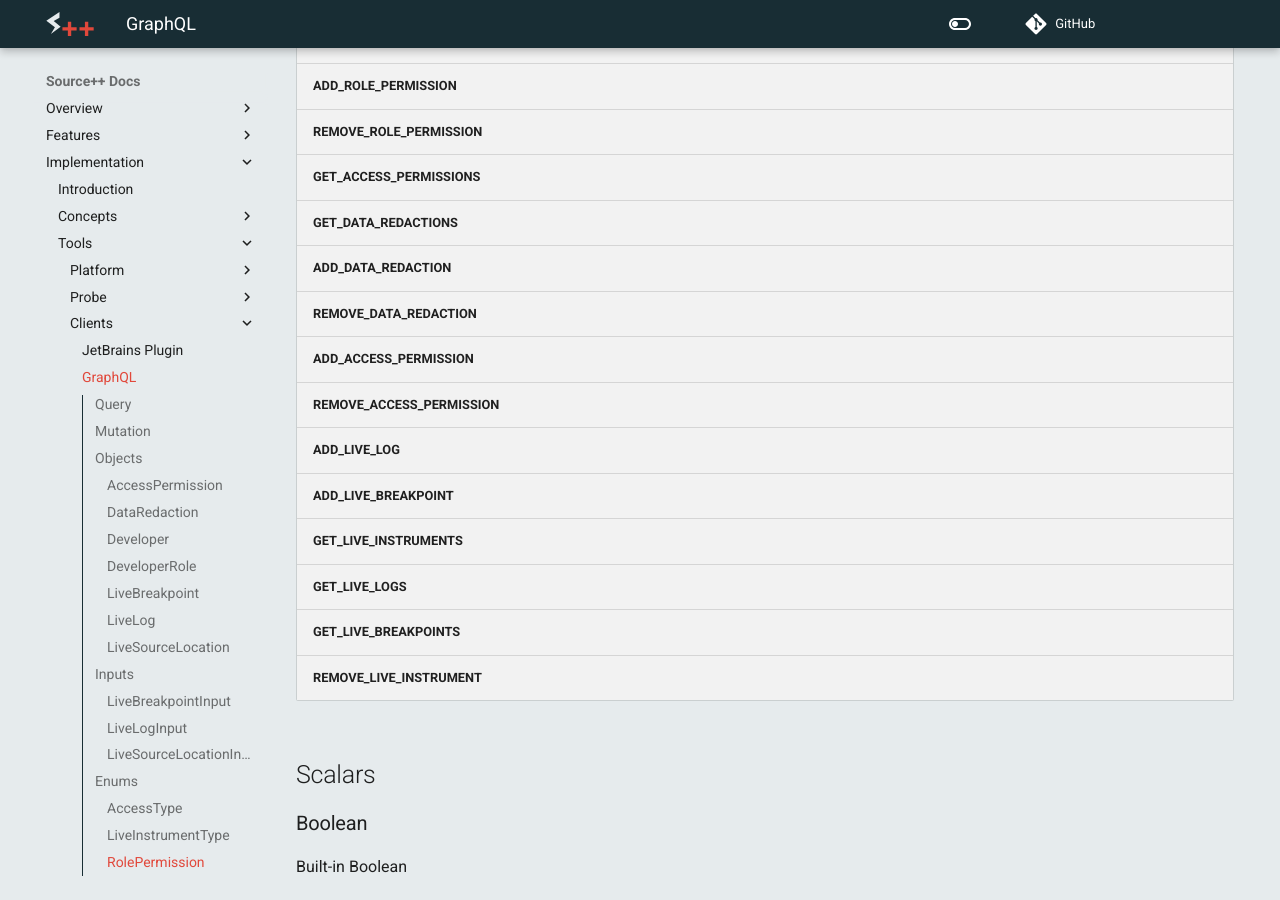
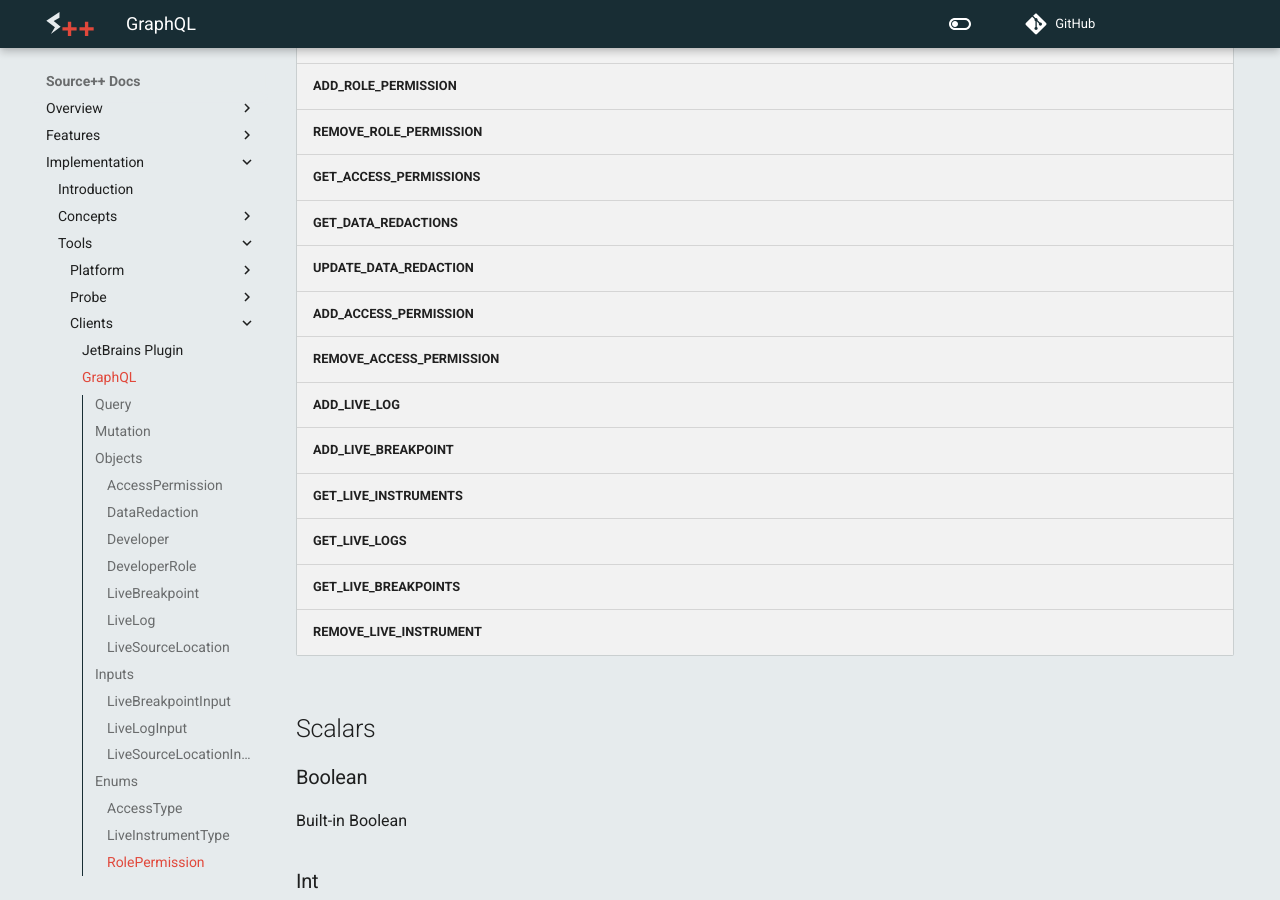
Before and after one commit to sourceplusplus/documentation, an MkDocs documentation site: the page built from docs/implementation/tools/clients/graphql.md, in a window 1280 px wide and 900 px high, scrolled down 8229 px. Built offline with MkDocs 1.6.1 and Material for MkDocs 9.7.7, drawn with Linux system fonts in a browser that asks for light colours; comment, search, counter and statistics services are not loaded; the version menu is left out.

Commit message:
changed add/remove data redaction to update data redaction

```diff
--- a/docs/implementation/tools/clients/graphql.md
+++ b/docs/implementation/tools/clients/graphql.md
@@ -857,11 +857,7 @@
 <td></td>
 </tr>
 <tr>
-<td valign="top"><strong>ADD_DATA_REDACTION</strong></td>
-<td></td>
-</tr>
-<tr>
-<td valign="top"><strong>REMOVE_DATA_REDACTION</strong></td>
+<td valign="top"><strong>UPDATE_DATA_REDACTION</strong></td>
 <td></td>
 </tr>
 <tr>
```
